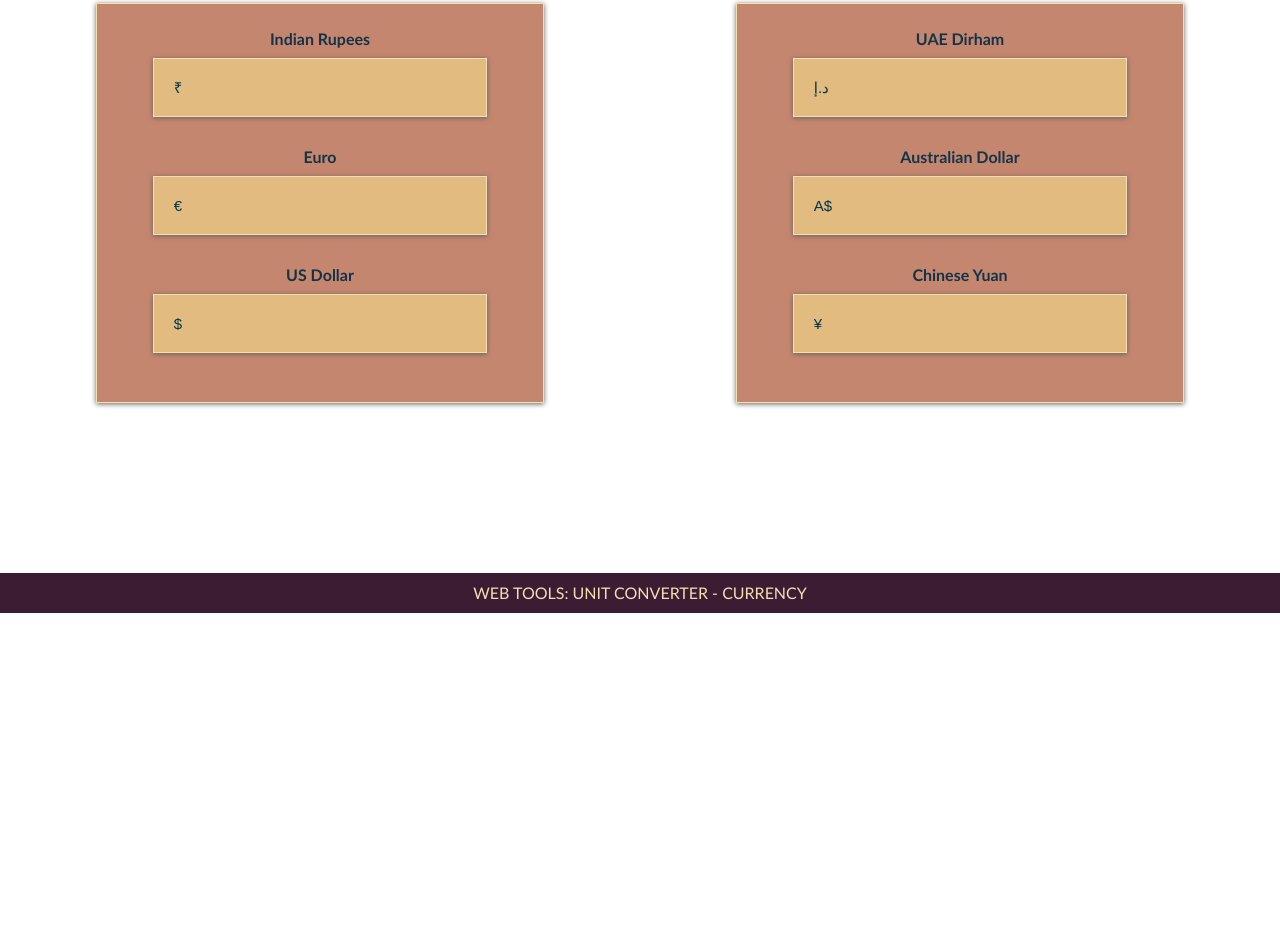
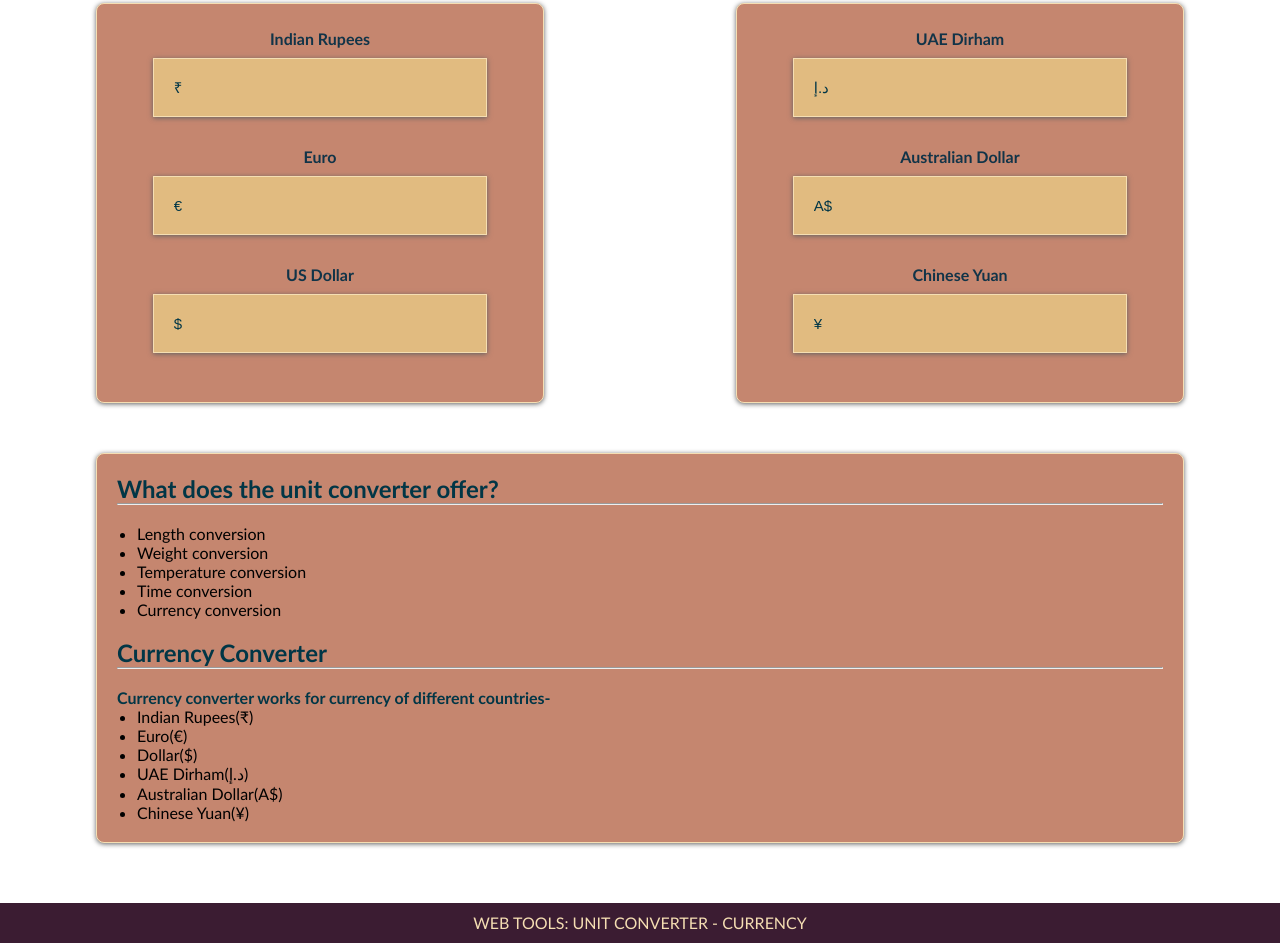
Before and after one commit to ashhadimam07/uit-conv-web, a website: page currency.html in a window 1280 px wide. Shown: the part 187-1130 px from the top of the page. Before the commit the page ends 800 px from the top, so only its background shows below. Drawn offline with nearby package versions, Linux system fonts and the light colour scheme.

Commit message:
Added Description

```diff
--- a/currency.html
+++ b/currency.html
@@ -44,6 +44,31 @@
                 <input type="number" id="cyuan" placeholder="¥">
             </div>
         </div>
+        <div class="content">
+            <h2>What does the unit converter offer?</h2>
+            <hr>
+            <br>
+            <ul>
+                <li>Length conversion</li>
+                <li>Weight conversion</li>
+                <li>Temperature conversion</li>
+                <li>Time conversion</li>
+                <li>Currency conversion</li>
+            </ul>
+            <br>
+            <h2>Currency Converter</h2>
+            <hr>
+            <br>
+            <h4>Currency converter works for currency of different countries-</h4>
+            <ul>
+                <li>Indian Rupees(₹)</li>
+                <li>Euro(€)</li>
+                <li>Dollar($)</li>
+                <li>UAE Dirham(د.إ)</li>
+                <li>Australian Dollar(A$)</li>
+                <li>Chinese Yuan(¥)</li>
+            </ul>
+        </div>
     </main>
     <footer class="footer">
         <div class="footer-heading">WEB TOOLS: UNIT CONVERTER - CURRENCY</div>
--- a/style.css
+++ b/style.css
@@ -86,6 +86,7 @@ nav ul li a:hover {
   font-size: 30px;
   margin-top: 35px;
   margin-bottom: 35px;
+  text-decoration: underline;
 }
 
 .input1 {
@@ -96,8 +97,10 @@ nav ul li a:hover {
   border: 1px solid wheat;
   background-color: #c5866f;
   box-shadow: 0 1px 5px rgb(97, 97, 97);
+  border-radius: 8px;
   padding-top: 25px;
   margin: 0 auto;
+  margin-bottom: 50px;
 }
 
 .input2 {
@@ -163,6 +166,26 @@ main {
   margin-bottom: 100px;
 }
 
+.content {
+  margin: 0 auto;
+  align-items: center;
+  border: 1px solid wheat;
+  background-color: #c5866f;
+  border-radius: 8px;
+  box-shadow: 0 1px 5px rgb(97, 97, 97);
+  width: 85%;
+  padding: 20px;
+}
+
+.content h2,
+h4 {
+  color: rgb(1, 54, 70);
+}
+
+.content ul {
+  padding-left: 20px;
+}
+
 .footer {
   position: absolute;
   left: 0;
@@ -200,6 +223,10 @@ input[type=number] {
   .input1 {
     margin-bottom: 40px;
     width: 80%;
+  }
+
+  .content {
+    width: 80.2%;
   }
 }
 
```
Also changed, not shown: index.html (+25 -0 lines), temperature.html (+22 -0 lines), time.html (+25 -2 lines), weight.html (+25 -0 lines).
